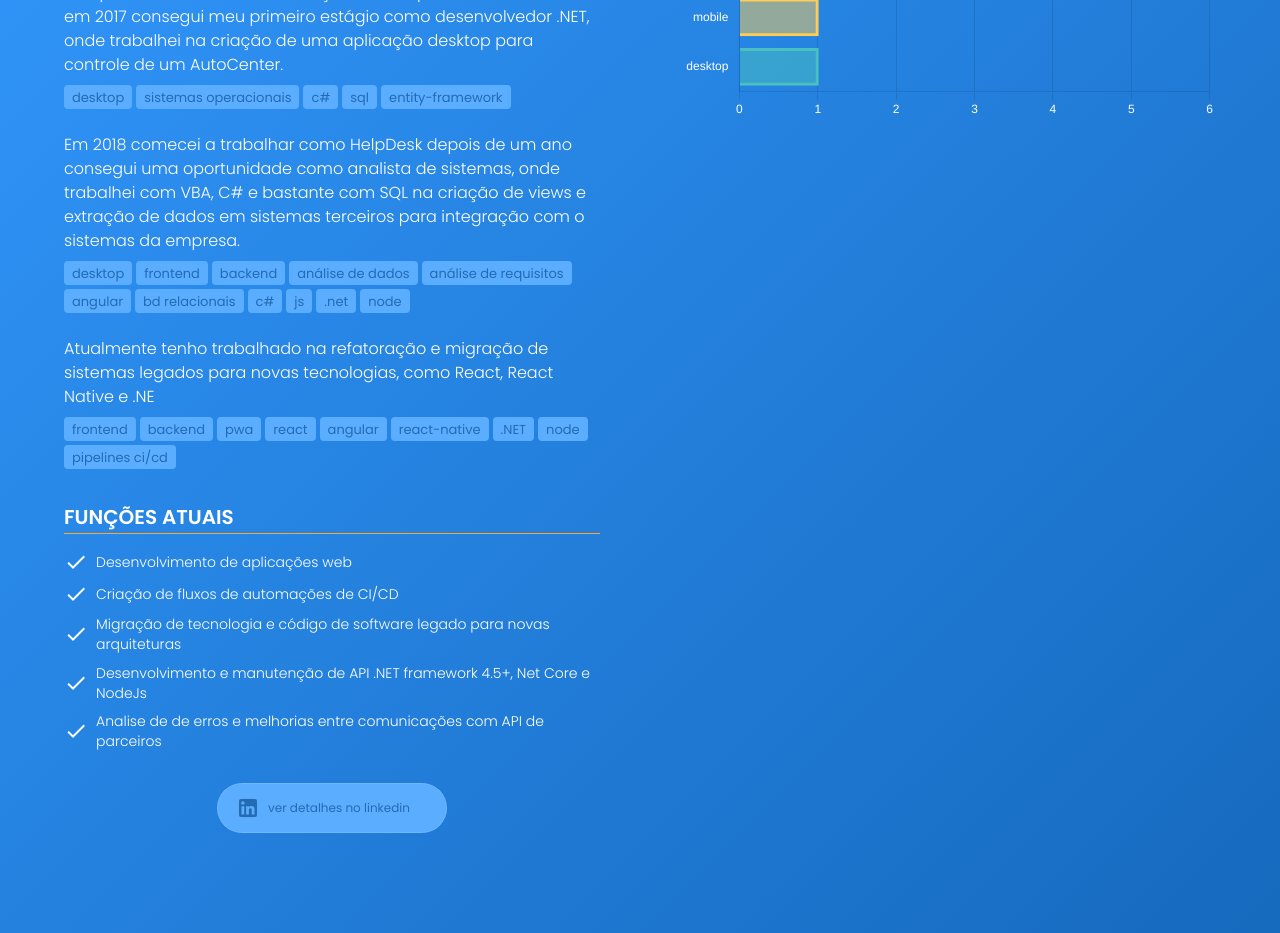
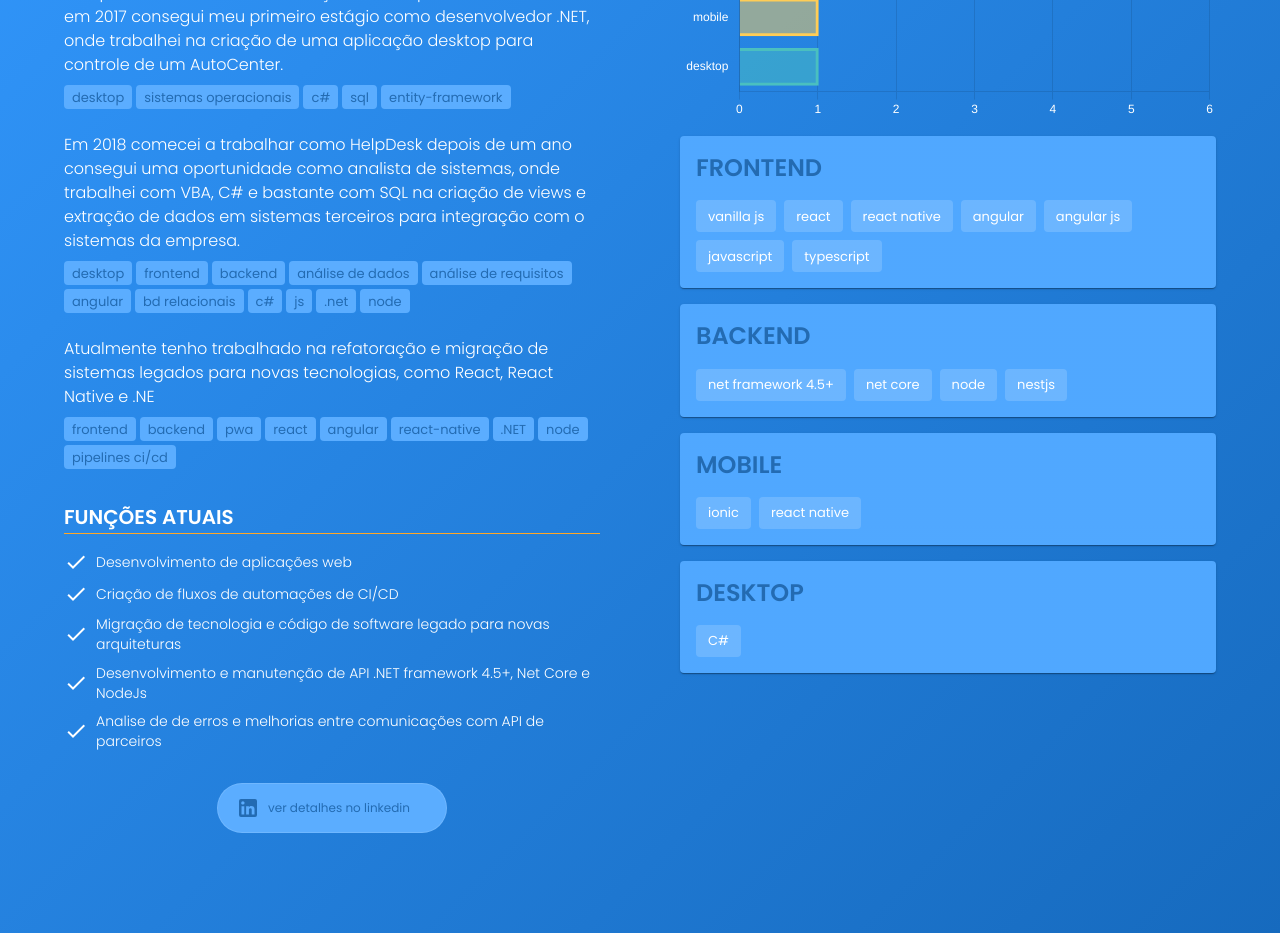
Before and after one commit to guialexandree/portifolio, a React (Vite) app: page / in a window 1280 px wide. Shown: the part 1760-2693 px from the top of the page. Built offline with nearby package versions, Linux system fonts and the light colour scheme.

Commit message:
fix: correção layout

```diff
--- a/src/pages/Resume/index.tsx
+++ b/src/pages/Resume/index.tsx
@@ -7,7 +7,6 @@ import { useSetRecoilState } from 'recoil'
 import { socialMidias } from '@/_mocks'
 import { TabContext, TabList, TabPanel } from '@mui/lab'
 import { Bar } from 'react-chartjs-2'
-import { BarController } from 'chart.js'
 
 const ContainerSyle = styled(Paper)(({ theme }) => {
   const backgroundHover = lighten(theme.palette.primary.main, 0.1)
@@ -166,7 +165,7 @@ const Resume: React.FC = () => {
                 }}
               />
 
-            {/* <ContainerSyle>
+            <ContainerSyle>
               <Typography variant='h5' fontWeight='600' sx={{ mt: { xs: 3, sm: 0 }}}>
                 FRONTEND
               </Typography>
@@ -217,7 +216,7 @@ const Resume: React.FC = () => {
               <Stack direction='row'mt={2} flexWrap='wrap' gap={1} >
                 <Chip label='C#' sx={{ borderRadius: 1 }} />
               </Stack>
-            </ContainerSyle> */}
+            </ContainerSyle>
 
           </Stack>
         </Grid2>
```
